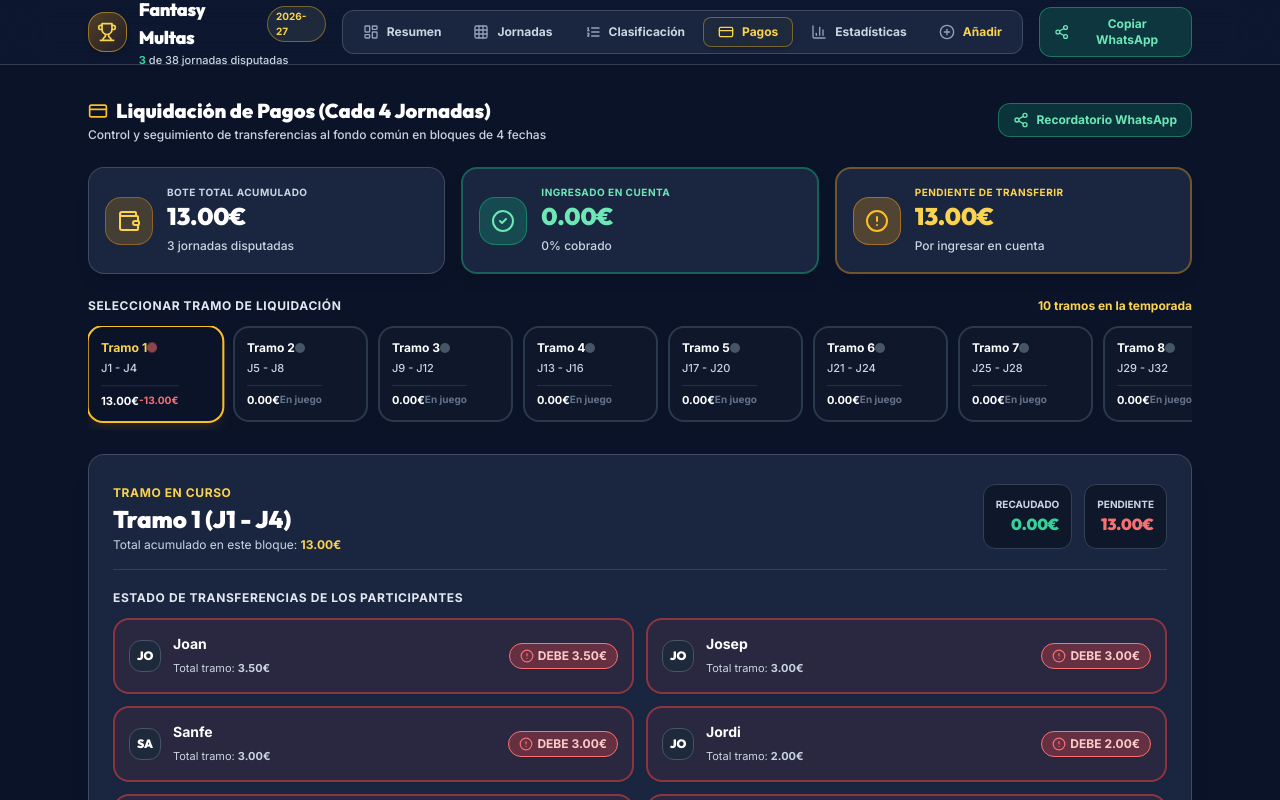
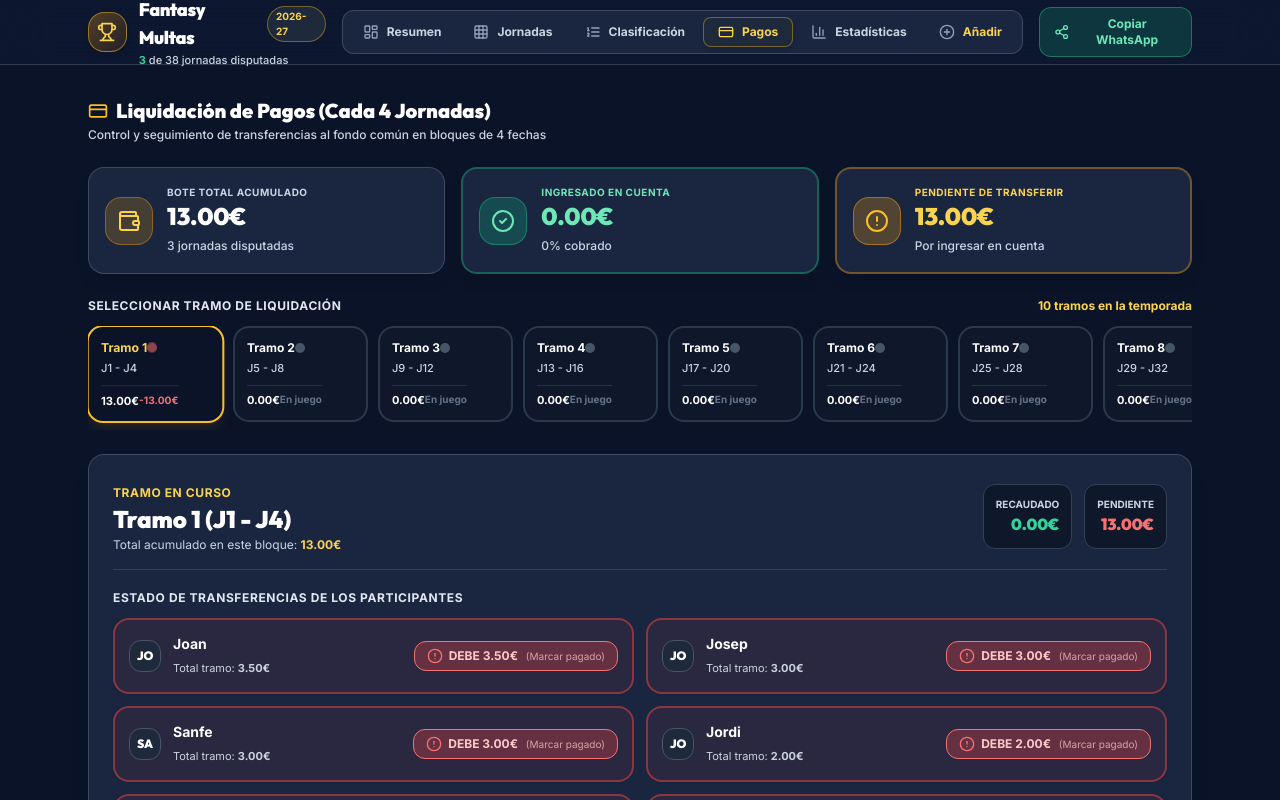
Before and after one commit to Jocarfl/clasificacion_fantasy, a React (Vite) app: page / in a window 1280 px wide. Both pictures are taken after a click on the button "Pagos". Shown: the top 800 px of the page. Built offline with nearby package versions, Linux system fonts and the light colour scheme.

Commit message:
feat: Copiar mensaje de pago para whatsapp

```diff
--- a/src/App.tsx
+++ b/src/App.tsx
@@ -14,13 +14,49 @@ import { PaymentsView } from './components/payments/PaymentsView';
 import { JourneySnippetGenerator } from './components/admin/JourneySnippetGenerator';
 
 export const App: React.FC = () => {
-  const [data] = useState<LeagueData>(initialLeagueData as unknown as LeagueData);
+  const [data, setData] = useState<LeagueData>(initialLeagueData as unknown as LeagueData);
   const [activeTab, setActiveTab] = useState<ActiveTab>('dashboard');
   const [selectedPlayer, setSelectedPlayer] = useState<ParticipantStats | null>(null);
   const [toastMessage, setToastMessage] = useState<string | null>(null);
 
   // Compute live stats
   const stats = DataService.calculateStats(data);
+
+  const handleTogglePlayerPayment = (blockId: string, playerId: string) => {
+    setData(prev => {
+      const prevSettlements = prev.settlements ? [...prev.settlements] : [];
+      // If no settlements yet in data, build default blocks
+      const existingBlockIndex = prevSettlements.findIndex(s => s.id === blockId);
+      if (existingBlockIndex >= 0) {
+        const block = { ...prevSettlements[existingBlockIndex] };
+        const currentPaid = block.paidStatus?.[playerId] ?? false;
+        block.paidStatus = {
+          ...block.paidStatus,
+          [playerId]: !currentPaid
+        };
+        prevSettlements[existingBlockIndex] = block;
+      } else {
+        // Find in calculated stats
+        const calc = stats.settlements.find(s => s.id === blockId);
+        if (calc) {
+          prevSettlements.push({
+            id: calc.id,
+            label: calc.label,
+            startJourney: calc.startJourney,
+            endJourney: calc.endJourney,
+            paidStatus: {
+              [playerId]: true
+            }
+          });
+        }
+      }
+
+      return {
+        ...prev,
+        settlements: prevSettlements
+      };
+    });
+  };
 
   const showToast = (msg: string) => {
     setToastMessage(msg);
@@ -84,7 +120,12 @@ export const App: React.FC = () => {
 
         {activeTab === 'payments' && (
           <div className="animate-fade-in space-y-6">
-            <PaymentsView data={data} stats={stats} onShowToast={showToast} />
+            <PaymentsView
+              data={data}
+              stats={stats}
+              onShowToast={showToast}
+              onTogglePayment={handleTogglePlayerPayment}
+            />
           </div>
         )}
 
--- a/src/components/payments/PaymentsView.tsx
+++ b/src/components/payments/PaymentsView.tsx
@@ -7,9 +7,10 @@ interface PaymentsViewProps {
   data: LeagueData;
   stats: CalculatedStats;
   onShowToast: (msg: string) => void;
+  onTogglePayment: (blockId: string, playerId: string) => void;
 }
 
-export const PaymentsView: React.FC<PaymentsViewProps> = ({ data, stats, onShowToast }) => {
+export const PaymentsView: React.FC<PaymentsViewProps> = ({ data, stats, onShowToast, onTogglePayment }) => {
   const { settlements, globalStats } = stats;
 
   // Select first in-progress/completed settlement by default
@@ -23,7 +24,7 @@ export const PaymentsView: React.FC<PaymentsViewProps> = ({ data, stats, onShowT
     const text = DataService.generatePaymentWhatsAppSummary(data, activeSettlement.id);
     try {
       await navigator.clipboard.writeText(text);
-      onShowToast('✓ Resumen de cobros para WhatsApp copiado al portapapeles');
+      onShowToast('✓ Resumen del tramo para WhatsApp copiado al portapapeles');
     } catch {
       prompt('Copia el texto para WhatsApp:', text);
     }
@@ -43,14 +44,6 @@ export const PaymentsView: React.FC<PaymentsViewProps> = ({ data, stats, onShowT
             Control y seguimiento de transferencias al fondo común en bloques de 4 fechas
           </p>
         </div>
-
-        <button
-          onClick={handleCopyWhatsApp}
-          className="inline-flex items-center gap-2 px-3.5 py-2 rounded-xl bg-emerald-500/20 text-emerald-300 hover:bg-emerald-500/30 active:bg-emerald-500/40 border border-emerald-400/40 text-xs font-bold transition-all active:scale-95 shadow-sm self-start sm:self-auto"
-        >
-          <Share2 className="w-4 h-4" />
-          <span>Recordatorio WhatsApp</span>
-        </button>
       </div>
 
       {/* 3 Main Account Health Cards */}
@@ -195,15 +188,15 @@ export const PaymentsView: React.FC<PaymentsViewProps> = ({ data, stats, onShowT
             </div>
 
             <div className="flex items-center gap-3">
-              <div className="p-3 rounded-xl bg-slate-900 border border-slate-700 text-right">
+              <div className="p-2.5 sm:p-3 rounded-xl bg-slate-900 border border-slate-700 text-right">
                 <span className="text-[10px] uppercase font-bold text-slate-300 block">Recaudado</span>
-                <strong className="font-display text-base font-black text-emerald-400">
+                <strong className="font-display text-sm sm:text-base font-black text-emerald-400">
                   {activeSettlement.totalBlockCollected.toFixed(2)}€
                 </strong>
               </div>
-              <div className="p-3 rounded-xl bg-slate-900 border border-slate-700 text-right">
+              <div className="p-2.5 sm:p-3 rounded-xl bg-slate-900 border border-slate-700 text-right">
                 <span className="text-[10px] uppercase font-bold text-slate-300 block">Pendiente</span>
-                <strong className="font-display text-base font-black text-red-400">
+                <strong className="font-display text-sm sm:text-base font-black text-red-400">
                   {activeSettlement.totalBlockPending.toFixed(2)}€
                 </strong>
               </div>
@@ -249,25 +242,66 @@ export const PaymentsView: React.FC<PaymentsViewProps> = ({ data, stats, onShowT
                       </div>
                     </div>
 
-                    {/* Status Badge */}
-                    <div>
+                    {/* Status Badge & Actions */}
+                    <div className="flex items-center gap-2">
                       {isFree ? (
                         <span className="inline-flex items-center gap-1 px-2.5 py-1 rounded-full bg-emerald-500/20 text-emerald-300 border border-emerald-500/40 text-xs font-bold">
                           <ShieldCheck className="w-3.5 h-3.5" /> Libre (0€)
                         </span>
                       ) : isPaid ? (
-                        <span className="inline-flex items-center gap-1 px-2.5 py-1 rounded-full bg-emerald-500/25 text-emerald-300 border border-emerald-400 text-xs font-black shadow-sm">
-                          <CheckCircle2 className="w-3.5 h-3.5 text-emerald-400" /> PAGADO ✓
-                        </span>
+                        <button
+                          type="button"
+                          onClick={() => {
+                            onTogglePayment(activeSettlement.id, p.id);
+                            onShowToast(`Marcado como pendiente para ${p.name}`);
+                          }}
+                          title="Haz clic para marcar como pendiente de pago"
+                          className="inline-flex items-center gap-1.5 px-3 py-1.5 rounded-xl bg-emerald-500/25 hover:bg-emerald-500/35 text-emerald-300 border border-emerald-400 text-xs font-black shadow-sm transition-all active:scale-95 group/btn"
+                        >
+                          <CheckCircle2 className="w-4 h-4 text-emerald-400" />
+                          <span>PAGADO ✓</span>
+                        </button>
                       ) : (
-                        <span className="inline-flex items-center gap-1 px-2.5 py-1 rounded-full bg-red-500/30 text-red-200 border border-red-400 text-xs font-black shadow-sm">
-                          <AlertCircle className="w-3.5 h-3.5 text-red-400" /> DEBE {p.debtInBlock.toFixed(2)}€
-                        </span>
+                        <button
+                          type="button"
+                          onClick={() => {
+                            onTogglePayment(activeSettlement.id, p.id);
+                            onShowToast(`✓ ¡Marcado como pagado para ${p.name}!`);
+                          }}
+                          title="Haz clic para marcar como pagado"
+                          className="inline-flex items-center gap-1.5 px-3 py-1.5 rounded-xl bg-red-500/30 hover:bg-red-500/45 text-red-200 border border-red-400 text-xs font-black shadow-sm transition-all active:scale-95 group/btn"
+                        >
+                          <AlertCircle className="w-4 h-4 text-red-400 group-hover/btn:scale-110 transition-transform" />
+                          <span>DEBE {p.debtInBlock.toFixed(2)}€</span>
+                          <span className="text-[10px] opacity-75 font-normal ml-0.5">(Marcar pagado)</span>
+                        </button>
                       )}
                     </div>
                   </div>
                 );
               })}
+            </div>
+
+            {/* Bottom Action: Copy WhatsApp Summary */}
+            <div className="pt-2 flex flex-col sm:flex-row sm:items-center justify-between gap-3 p-4 rounded-2xl bg-gradient-to-r from-emerald-950/40 via-slate-900 to-slate-900 border border-emerald-500/30">
+              <div>
+                <strong className="text-sm font-bold text-white block">
+                  ¿Listo para pedir al grupo?
+                </strong>
+                <span className="text-xs text-slate-300">
+                  Copia la lista con los checks actualizados (❌ debe / ✅ pagado) y la nota de Bizum a Josep.
+                </span>
+              </div>
+
+              <button
+                type="button"
+                onClick={handleCopyWhatsApp}
+                title="Copiar lista de pagos para pegar en WhatsApp"
+                className="inline-flex items-center justify-center gap-2 px-5 py-3 rounded-xl bg-emerald-500 hover:bg-emerald-400 text-slate-950 font-display font-black text-xs transition-all active:scale-95 shadow-lg shadow-emerald-500/20 flex-shrink-0"
+              >
+                <Share2 className="w-4 h-4" />
+                <span>Copiar Mensaje para WhatsApp</span>
+              </button>
             </div>
           </div>
 
@@ -275,7 +309,7 @@ export const PaymentsView: React.FC<PaymentsViewProps> = ({ data, stats, onShowT
           <div className="p-3.5 rounded-xl bg-slate-900 border border-slate-700/80 flex items-center gap-3 text-xs text-slate-300">
             <Clock className="w-4 h-4 text-amber-400 flex-shrink-0" />
             <span>
-              Para actualizar el estado de quién ha transferido su parte, puedes marcarlo directamente desde la pestaña <strong>Añadir</strong> y guardar los cambios.
+              💡 Pulsa sobre <strong>DEBE / PAGADO</strong> en cualquier tarjeta para alternar el estado antes de copiar el texto para el grupo.
             </span>
           </div>
 
```
Also changed, not shown: src/services/dataService.ts (+29 -29 lines).
